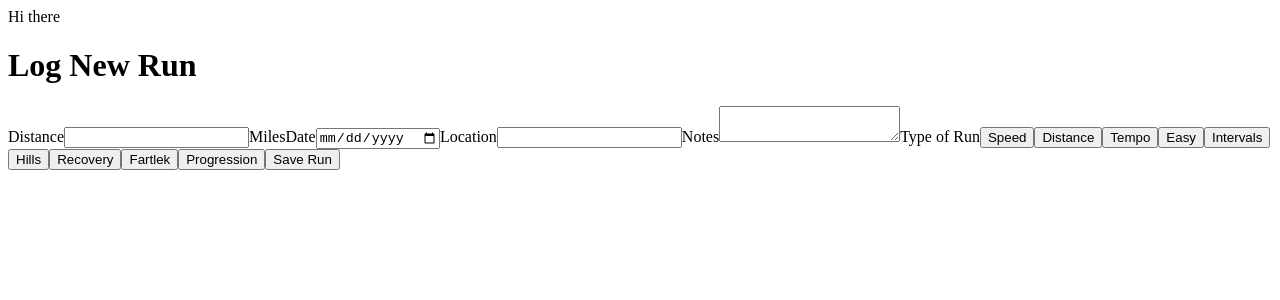
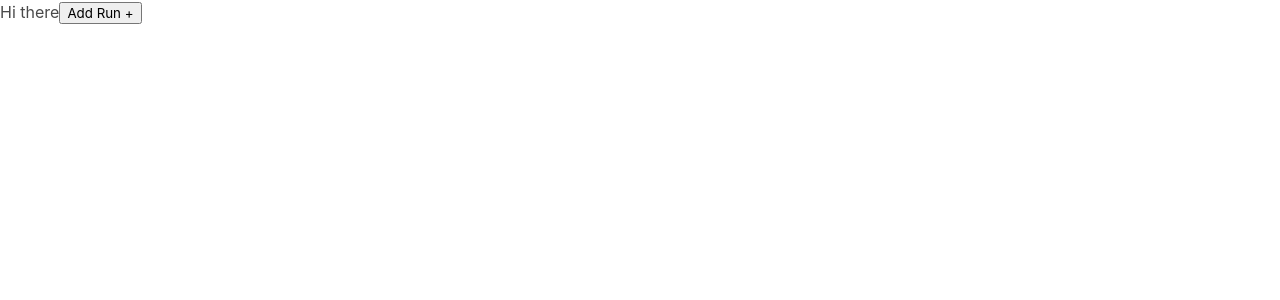
Before and after one commit to kramire/running-log, a React (Create React App) app in the folder client/: page / in a window 1280 px wide. Shown: the top 300 px of the page. Built offline with nearby package versions, Linux system fonts and the light colour scheme.

Commit message:
(style) AddRun styled with Bulma modal. (feat) can click Add Run button to toggle modal.

```diff
--- a/client/package.json
+++ b/client/package.json
@@ -3,6 +3,7 @@
   "version": "0.1.0",
   "private": true,
   "dependencies": {
+    "bulma": "^0.7.5",
     "react": "^16.8.6",
     "react-dom": "^16.8.6",
     "react-scripts": "3.0.1"
--- a/client/src/App.js
+++ b/client/src/App.js
@@ -1,13 +1,25 @@
-import React from 'react';
+import React, { useState } from 'react';
 import './App.css';
+
+import '../node_modules/bulma/css/bulma.css';
 
 import { AddRun } from './components';
 
+export const AppContext = React.createContext();
+
 function App() {
+
+  const [isModalActive, setModal] = useState('');
+
+  const toggleAddRun = () => isModalActive === '' ? setModal('is-active') : setModal('');
+
   return (
-    <div className="App">Hi there
-      <AddRun></AddRun>
-    </div>
+    <AppContext.Provider value={{isModalActive, toggleAddRun}}>
+      <div className="App">Hi there
+        <button onClick={toggleAddRun}>Add Run +</button>
+        <AddRun></AddRun>
+      </div>
+    </AppContext.Provider>
   );
 }
 
--- a/client/src/components/AddRun/AddRun.js
+++ b/client/src/components/AddRun/AddRun.js
@@ -1,10 +1,15 @@
-import React, { useState } from 'react';
+import React, { useState, useContext } from 'react';
+import '../../../node_modules/bulma/css/bulma.css';
 // import moment from '../../../../moment';
 // need to build event to handle form submission
-// vx
+import { AppContext } from '../../App';
 
 
-function AddRun(props) {
+function AddRun() {
+
+  const { isModalActive, toggleAddRun } = useContext(AppContext);
+  console.log(isModalActive);
+  console.log(toggleAddRun);
 
   const [distance, setDistance] = useState('');
   const [date, setDate] = useState(Date.now());
@@ -29,56 +34,73 @@ function AddRun(props) {
   }
 
   return (
-    <div>
-      <h1>Log New Run</h1>
-      <form>
-        <label>
-        Distance
-          <input type='text' value={distance} required
+    <div className={`modal has-background-white-ter ${isModalActive}`}>
+    <div className='modal-background'></div>
+      <div className='modal-card'>
+        <h1 className='modal-card-head has-text-centered modal-card-title'>Log New Run</h1>
+        <form className='modal-card-body'>
+        <div className='field is-horizontal'>
+            <label className='label field-label'>Distance</label>
+              <div className='control field-body'>
+                <input className='input' type='text' value={distance} required
                 onChange={(e) => setDistance(e.target.value)}></input>
-        Miles
-        </label>
-        <label>
-        Date
-          <input type='date' value={date} required
+                <span>Miles</span>
+              </div>
+          </div>
+          <div className='field is-horizontal'>
+            <label className='label field-label'>Date</label>
+              <div className='control field-body'>
+                <input className='input' type='date' value={date} required
                 onChange={(e) => setDate(e.target.value)}></input>
-        </label>
-        <label>
-        Location
-          <input type='text' value={location}
+              </div>
+          </div>
+          <div className='field is-horizontal'>
+            <label className='label field-label'>Location</label>
+              <div className='control field-body'>
+                <input className='input' type='text' value={location} placeholder='e.g. "New York, NY" or "10021"'
                 onChange={(e) => setLocation(e.target.value)}></input>
-        </label>
-        <label>
-        Notes
-          <textarea value={note}
+              </div>
+          </div>
+          <div className='field is-horizontal'>
+            <label className='label field-label'>Notes</label>
+              <div className='control field-body'>
+                <textarea className='textarea' value={note} placeholder="Anything to note?"
                 onChange={(e) => setNote(e.target.value)}/>
-        </label>
-        <label>
-        Type of Run
-          <input type='button' value='Speed'
+              </div>
+          </div>
+          <div className='field is-horizontal'>
+            <label className='label field-label'>Type of Run</label>
+              <div className='control field-body buttons'>
+                <input className='button' type='button' value='Speed'
                 onClick={(e) => runTypeEvent(e)}/>
-          <input type='button' value='Distance'
+                <input className='button' type='button' value='Distance'
                 onClick={(e) => runTypeEvent(e)}/>
-          <input type='button' value='Tempo'
+                <input className='button' type='button' value='Tempo'
                 onClick={(e) => runTypeEvent(e)}/>
-          <input type='button' value='Easy'
+                <input className='button' type='button' value='Easy'
                 onClick={(e) => runTypeEvent(e)}/>
-          <input type='button' value='Intervals'
+                <input className='button' type='button' value='Intervals'
                 onClick={(e) => runTypeEvent(e)}/>
-          <input type='button' value='Hills'
+                <input className='button' type='button' value='Hills'
                 onClick={(e) => runTypeEvent(e)}/>
-          <input type='button' value='Recovery'
+                <input className='button' type='button' value='Recovery'
                 onClick={(e) => runTypeEvent(e)}/>
-          <input type='button' value='Fartlek'
+                <input className='button' type='button' value='Fartlek'
                 onClick={(e) => runTypeEvent(e)}/>
-          <input type='button' value='Progression'
+                <input className='button' type='button' value='Progression'
                 onClick={(e) => runTypeEvent(e)}/>
-        </label>
-        <label>
-          <input type='submit' value='Save Run'
+              </div>
+          </div>
+          <div className='field'>
+            <div className='control has-text-centered'>
+                <input className='button is-success' type='submit' value='Save Run'
                 onSubmit={(e) => saveForm(e)}></input>
-        </label>
+            </div>
+          </div>
         </form>
+      </div>
+    <button className="modal-close is-large" aria-label="close"
+    onClick={toggleAddRun}></button>
     </div>
   )
 }
```
Also changed, not shown: 1 other file (tests, documents, lock files or other folders). Lines whose indentation alone changed are shown as unchanged.
